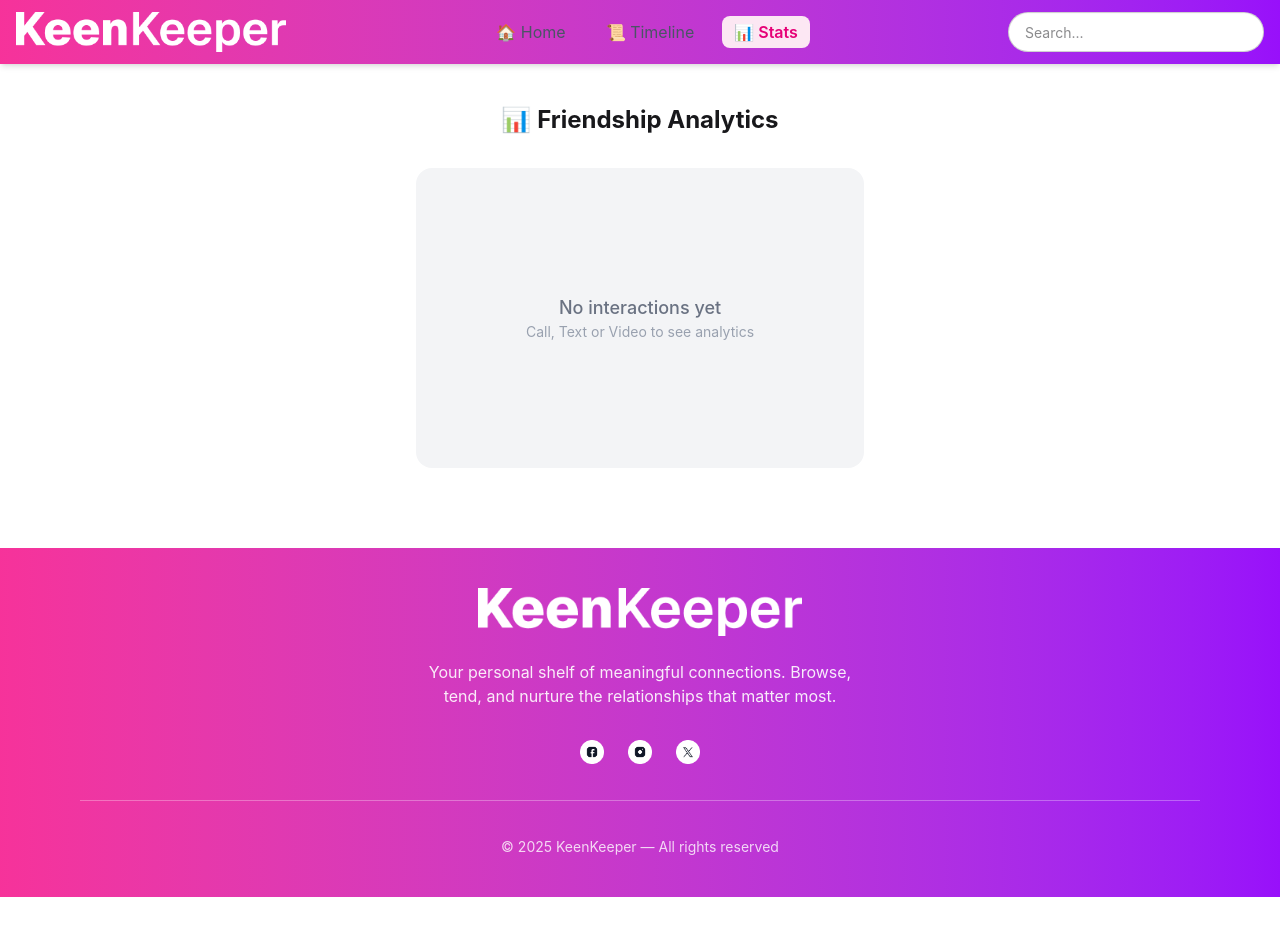
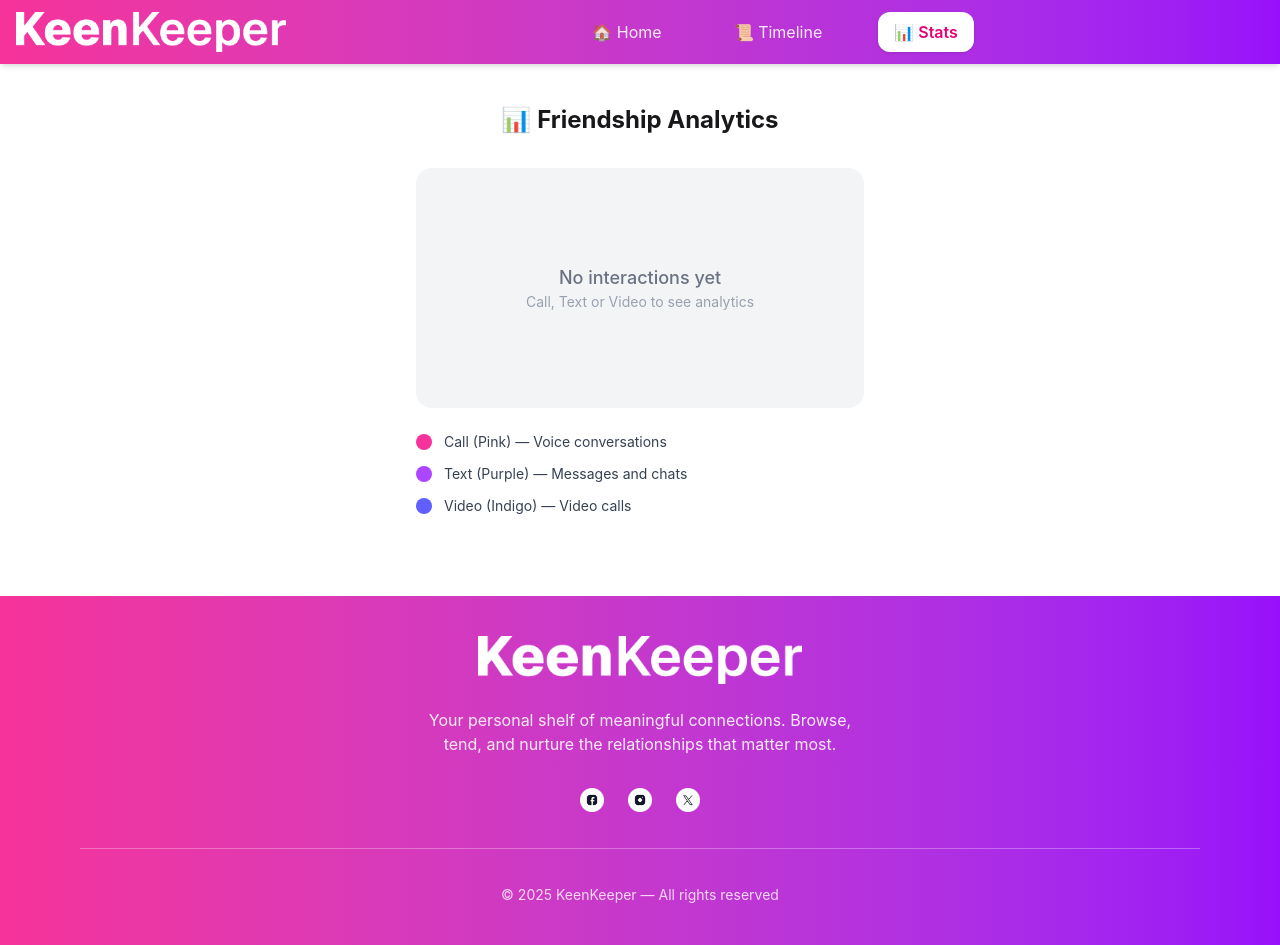
Before and after one commit to TIM-Coder07/assignment_07, a React (Vite) app: page /status in a window 1280 px wide. Before the commit the page ends 897 px from the top, so only its background shows below. Built offline with nearby package versions, Linux system fonts and the light colour scheme.

Commit message:
Add error page

```diff
--- a/src/Component/Header.jsx
+++ b/src/Component/Header.jsx
@@ -6,22 +6,22 @@ import navImg from "../assets/logo.png";
 const Header = () => {
   const [open, setOpen] = useState(false);
 
-  const linkClass = (isActive) =>
-    `flex items-center gap-1 px-3 py-1 rounded-lg transition ${
+  const baseClass =
+    "flex items-center gap-2 px-4 py-2 rounded-xl transition duration-200";
+
+  const linkClass = ({ isActive }) =>
     isActive
-        ? "bg-pink-100 text-pink-600 font-semibold"
-        : "text-gray-600 hover:bg-gray-100"
-    }`;
+      ? `${baseClass} bg-white text-pink-600 font-semibold shadow-sm`
+      : `${baseClass} text-white/90 hover:bg-white/10`;
 
   return (
     <div className="bg-gradient-to-r from-pink-500 to-purple-600 shadow-md sticky top-0 z-50">
       <div className="navbar px-4 max-w-7xl mx-auto">
-
         {/* LEFT */}
         <div className="flex items-center gap-3">
           <button
             onClick={() => setOpen(!open)}
-            className="lg:hidden text-2xl"
+            className="lg:hidden text-2xl text-white"
           >
             ☰
           </button>
@@ -33,42 +33,37 @@ const Header = () => {
         </div>
 
         {/* CENTER (Desktop) */}
-        <div className="hidden lg:flex gap-4 mx-auto">
-
-          <NavLink to="/" end className={({ isActive }) => linkClass(isActive)}>
+        <div className="hidden lg:flex items-center justify-center gap-10 mx-auto">
+          <NavLink to="/" end className={linkClass}>
             🏠 Home
           </NavLink>
 
-          <NavLink to="/timeline" className={({ isActive }) => linkClass(isActive)}>
+          <NavLink to="/timeline" className={linkClass}>
             📜 Timeline
           </NavLink>
 
-          <NavLink to="/status" className={({ isActive }) => linkClass(isActive)}>
+          <NavLink to="/status" className={linkClass}>
             📊 Stats
           </NavLink>
-
-        </div>
-
-        {/* RIGHT */}
-        <div>
-          <input
-            type="text"
-            placeholder="Search..."
-            className="input input-bordered rounded-full px-4 w-32 sm:w-48 lg:w-64 focus:outline-pink-400"
-          />
         </div>
       </div>
 
-      {/* 🔥 Mobile Menu */}
-      {open && (
-        <div className="lg:hidden px-4 pb-4">
-          <div className="bg-white rounded-2xl shadow-lg p-4 flex flex-col gap-3">
-
+      {/* MOBILE MENU */}
+      <div
+        className={`lg:hidden px-4 overflow-hidden transition-all duration-300 ${
+          open ? "max-h-60 opacity-100 pb-4" : "max-h-0 opacity-0"
+        }`}
+      >
+        <div className="bg-white rounded-2xl shadow-lg p-4 flex  gap-2">
           <NavLink
             to="/"
             end
             onClick={() => setOpen(false)}
-              className={({ isActive }) => linkClass(isActive)}
+            className={({ isActive }) =>
+              isActive
+                ? "bg-pink-100 text-pink-600 px-4 py-2 rounded-xl font-medium"
+                : "text-gray-600 px-4 py-2 rounded-xl hover:bg-gray-100"
+            }
           >
             🏠 Home
           </NavLink>
@@ -76,7 +71,11 @@ const Header = () => {
           <NavLink
             to="/timeline"
             onClick={() => setOpen(false)}
-              className={({ isActive }) => linkClass(isActive)}
+            className={({ isActive }) =>
+              isActive
+                ? "bg-purple-100 text-purple-600 px-4 py-2 rounded-xl font-medium"
+                : "text-gray-600 px-4 py-2 rounded-xl hover:bg-gray-100"
+            }
           >
             📜 Timeline
           </NavLink>
@@ -84,14 +83,16 @@ const Header = () => {
           <NavLink
             to="/status"
             onClick={() => setOpen(false)}
-              className={({ isActive }) => linkClass(isActive)}
+            className={({ isActive }) =>
+              isActive
+                ? "bg-indigo-100 text-indigo-600 px-4 py-2 rounded-xl font-medium"
+                : "text-gray-600 px-4 py-2 rounded-xl hover:bg-gray-100"
+            }
           >
             📊 Stats
           </NavLink>
-
         </div>
       </div>
-      )}
     </div>
   );
 };
--- a/src/Pages/StatusPage.jsx
+++ b/src/Pages/StatusPage.jsx
@@ -23,7 +23,8 @@ const StatusPage = () => {
         📊 Friendship Analytics
       </h1>
 
-      <div className="w-full max-w-md relative">
+      <div className="w-full max-w-md">
+        {/* PIE CHART */}
         {hasData ? (
           <PieChart
             data={data}
@@ -39,7 +40,7 @@ const StatusPage = () => {
             }}
           />
         ) : (
-          <div className="h-75 flex flex-col items-center justify-center bg-gray-100 rounded-2xl">
+          <div className="h-60 flex flex-col items-center justify-center bg-gray-100 rounded-2xl">
             <p className="text-gray-500 text-lg font-medium">
               No interactions yet
             </p>
@@ -48,6 +49,30 @@ const StatusPage = () => {
             </p>
           </div>
         )}
+
+        {/* LEGEND */}
+        <div className="mt-6 flex flex-col gap-3">
+          <div className="flex items-center gap-3">
+            <span className="w-4 h-4 rounded-full bg-pink-500"></span>
+            <p className="text-gray-700 text-sm">
+              Call (Pink) — Voice conversations
+            </p>
+          </div>
+
+          <div className="flex items-center gap-3">
+            <span className="w-4 h-4 rounded-full bg-purple-500"></span>
+            <p className="text-gray-700 text-sm">
+              Text (Purple) — Messages and chats
+            </p>
+          </div>
+
+          <div className="flex items-center gap-3">
+            <span className="w-4 h-4 rounded-full bg-indigo-500"></span>
+            <p className="text-gray-700 text-sm">
+              Video (Indigo) — Video calls
+            </p>
+          </div>
+        </div>
       </div>
     </div>
   );
--- a/src/Pages/TimelinePage.jsx
+++ b/src/Pages/TimelinePage.jsx
@@ -3,44 +3,51 @@ import { TimelineContext } from "../Context/TimelineContext";
 
 const TimelinePage = () => {
   const { timeline } = useContext(TimelineContext);
-  console.log(timeline);
+
+  const typeStyle = {
+    Call: "bg-pink-500/10 text-pink-600 border-pink-200",
+    Text: "bg-purple-500/10 text-purple-600 border-purple-200",
+    Video: "bg-indigo-500/10 text-indigo-600 border-indigo-200",
+  };
 
   return (
     <div className="max-w-4xl mx-auto p-5">
-      <h1 className="text-2xl font-bold mb-6 text-gray-800">📜 Timeline</h1>
+      <h1 className="text-3xl font-bold mb-8 text-gray-800 text-center">
+        📜 Timeline Activity
+      </h1>
 
-      <div className="space-y-5">
+      <div className="relative border-l-2 border-gray-200 pl-6 space-y-6">
+
         {timeline.map((time) => {
-          const color =
-            time.type === "Call"
-              ? "bg-pink-100 text-pink-600"
-              : time.type === "Text"
-                ? "bg-purple-100 text-purple-600"
-                : time.type === "Video"
-                  ? "bg-indigo-100 text-indigo-600"
-                  : "bg-gray-100 text-gray-600";
+          const style =
+            typeStyle[time.type] || "bg-gray-100 text-gray-600";
 
           return (
             <div
               key={time.id}
-              className="bg-white p-4 rounded-2xl shadow-md hover:shadow-lg transition flex items-center gap-4"
+              className="relative bg-white p-5 rounded-2xl shadow-md hover:shadow-xl transition-all duration-300 flex items-center gap-4 hover:-translate-y-1"
             >
-              {/* Image */}
+              {/* DOT */}
+              <div className="absolute -left-3 w-4 h-4 bg-pink-500 rounded-full border-4 border-white"></div>
+
+              {/* IMAGE */}
               <img
-                className="w-16 h-16 rounded-full object-cover border-2 border-gray-200"
+                className="w-14 h-14 rounded-full object-cover ring-2 ring-gray-200"
                 src={time.img || "https://i.pravatar.cc/150?img=3"}
                 alt=""
               />
 
-              {/* Content */}
+              {/* CONTENT */}
               <div className="flex-1">
-                <p className="font-semibold text-gray-800">{time.title}</p>
+                <p className="font-semibold text-gray-800">
+                  {time.title}
+                </p>
                 <p className="text-sm text-gray-500">{time.date}</p>
               </div>
 
-              {/* Type Badge */}
+              {/* BADGE */}
               <span
-                className={`text-xs px-3 py-1 rounded-full font-medium ${color}`}
+                className={`text-xs px-3 py-1 rounded-full font-medium border ${style}`}
               >
                 {time.type}
               </span>
```
Lines whose indentation alone changed are shown as unchanged.
